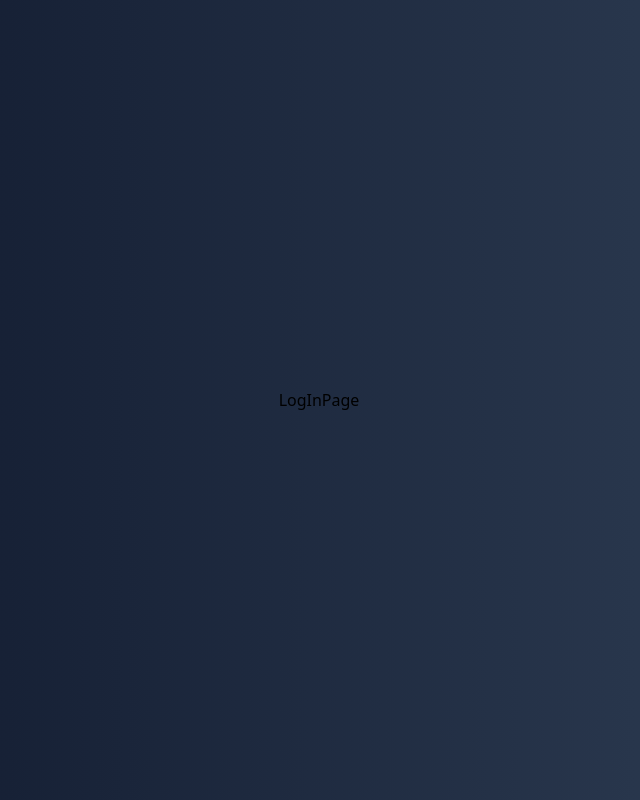
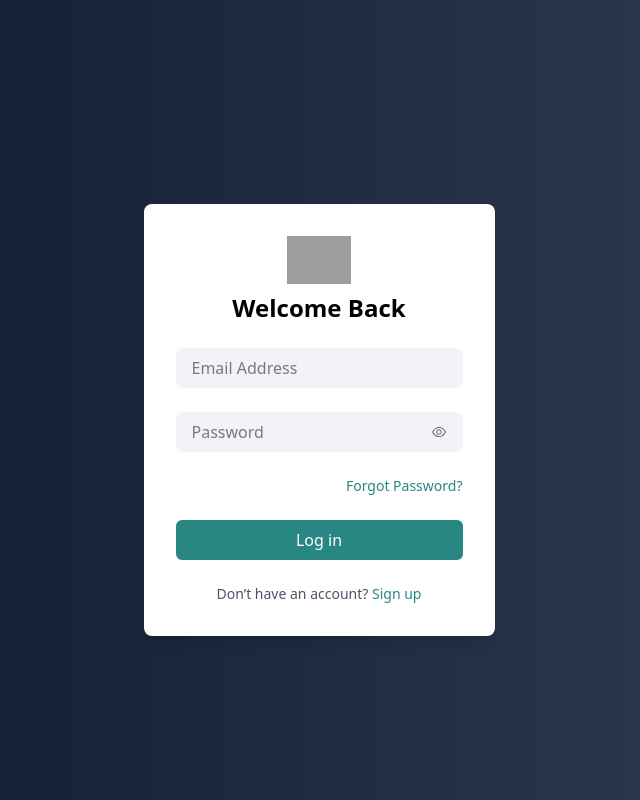
Before and after one commit to MalavikaAjit/RippleHub, a React (Vite) app in the folder frontend/: page /login in a window 1280 px wide. Shown: the whole page, without its empty margins (321-961 px from the left). Built offline with nearby package versions, Linux system fonts and the light colour scheme; grey boxes are pictures that could not be loaded.

Commit message:
all the desing for the login and registration form with some validation

```diff
--- a/frontend/src/pages/LogInPage.jsx
+++ b/frontend/src/pages/LogInPage.jsx
@@ -1,7 +1,81 @@
-import React from "react";
+import React, { useState } from "react";
+import { AiOutlineEye, AiOutlineEyeInvisible } from "react-icons/ai";
 
 const LogInPage = () => {
-  return <div>LogInPage</div>;
+  const [showPassword, setShowPassword] = useState(false);
+  const [email, setEmail] = useState("");
+  const [password, setPassword] = useState("");
+
+  const handleLogin = (e) => {
+    e.preventDefault();
+    // Handle login logic here
+  };
+
+  return (
+    <div className="min-h-screen flex flex-col items-center justify-between px-6 pt-20 pb-10 font-roboto">
+      <div className="flex-grow flex items-center justify-center w-full">
+        <div className="w-full max-w-md space-y-6 bg-white p-8 rounded-lg shadow-lg">
+          <div className="text-center">
+            <img
+              src="/assets/logo_png.png"
+              alt="RippleHub Logo"
+              className="mx-auto w-16 mb-2"
+            />
+            <h2 className="text-2xl font-semibold">Welcome Back</h2>
+          </div>
+
+          <form className="space-y-6">
+            <input
+              type="email"
+              placeholder="Email Address"
+              className="w-full px-4 py-2 bg-[#F4F1F8]  rounded-lg focus:outline-none focus:ring-2 focus:ring-[#288683]"
+            />
+
+            {/* Password input with toggle */}
+            <div className="relative">
+              <input
+                type={showPassword ? "text" : "password"}
+                placeholder="Password"
+                value={password}
+                onChange={(e) => setPassword(e.target.value)}
+                className="w-full px-4 py-2 bg-[#F4F1F8]  rounded-lg focus:outline-none focus:ring-2 focus:ring-[#288683] pr-10"
+              />
+              <span
+                className="absolute right-4 top-1/2 transform -translate-y-1/2 text-gray-500 cursor-pointer"
+                onClick={() => setShowPassword(!showPassword)}
+              >
+                {showPassword ? <AiOutlineEyeInvisible /> : <AiOutlineEye />}
+              </span>
+            </div>
+
+            <div className="text-right text-sm text-gray-600">
+              {" "}
+              <a
+                href="/forgotPassword"
+                className="text-[#288683] hover:underline"
+              >
+                Forgot Password?
+              </a>
+            </div>
+
+            <button
+              type="submit"
+              className="w-full bg-[#288683] text-white py-2 rounded-md hover:bg-opacity-90 transition"
+            >
+              Log in
+            </button>
+          </form>
+
+          <div className="text-center text-sm text-gray-600">
+            Don’t have an account?{" "}
+            <a href="/signup" className="text-[#288683] hover:underline">
+              Sign up
+            </a>
+          </div>
+        </div>
+      </div>
+    </div>
+  );
 };
 
 export default LogInPage;
```
